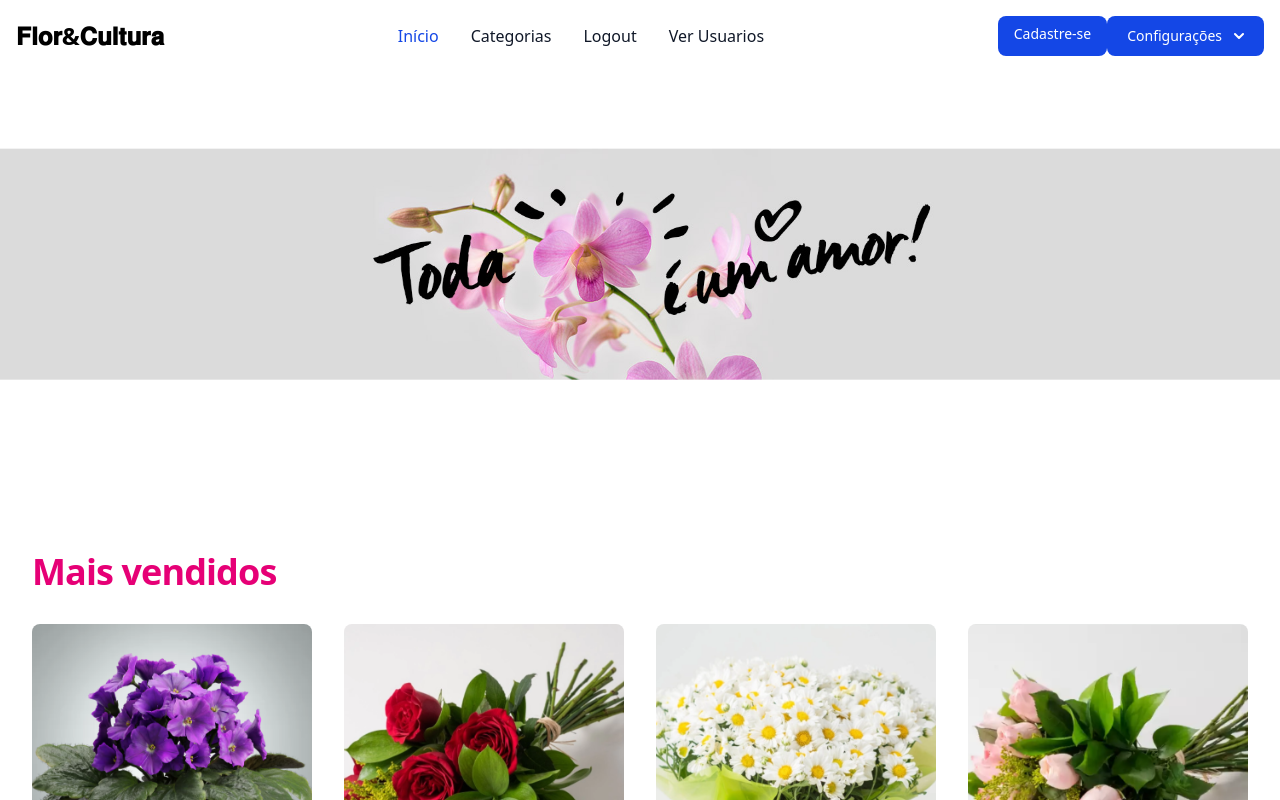
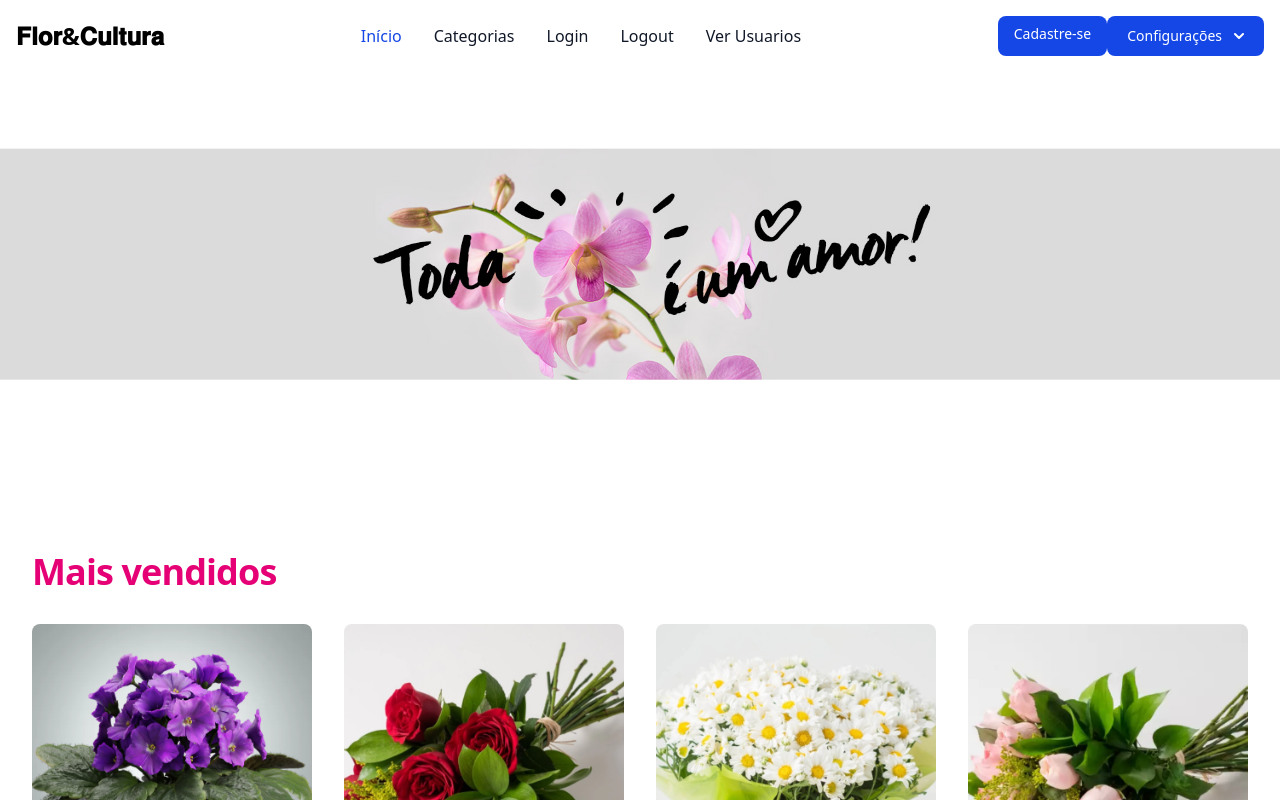
Before and after one commit to cp2-dc-info-projeto-final/flor-e-cultura, a SvelteKit app in the folder src/frontend-app/: page / in a window 1280 px wide. Shown: the top 800 px of the page. Built offline with nearby package versions, Linux system fonts and the light colour scheme.

Commit message:
fizemos alteraces na pagina de login

```diff
--- a/src/frontend-app/src/routes/+layout.svelte
+++ b/src/frontend-app/src/routes/+layout.svelte
@@ -122,8 +122,12 @@
 		<li>
 		  <a href="/" class="block py-2 px-3 md:p-0 text-white bg-blue-700 rounded-sm md:bg-transparent md:text-blue-700 md:dark:text-green-400" aria-current="page">Início</a>
 		</li>
+
 		<li>
 			<a href="/Categorias" class="block py-2 px-3 md:p-0 text-gray-900 rounded-sm hover:bg-gray-100 md:hover:bg-transparent md:hover:text-blue-700 md:dark:hover:text-green-500 dark:text-black dark:hover:bg-gray-700 dark:hover:text-white md:dark:hover:bg-transparent dark:border-gray-700">Categorias</a>
+		</li>
+		<li>
+			<a href="/login" class="block py-2 px-3 md:p-0 text-gray-900 rounded-sm hover:bg-gray-100 md:hover:bg-transparent md:hover:text-blue-700 md:dark:hover:text-green-500 dark:text-black dark:hover:bg-gray-700 dark:hover:text-white md:dark:hover:bg-transparent dark:border-gray-700">Login</a>
 		</li>
 		<li>
 			<a  on:click={handleLogout} class="block py-2 px-3 md:p-0 text-gray-900 rounded-sm hover:bg-gray-100 md:hover:bg-transparent md:hover:text-blue-700 md:dark:hover:text-green-500 dark:text-black dark:hover:bg-gray-700 dark:hover:text-white md:dark:hover:bg-transparent dark:border-gray-700">Logout</a>
```
